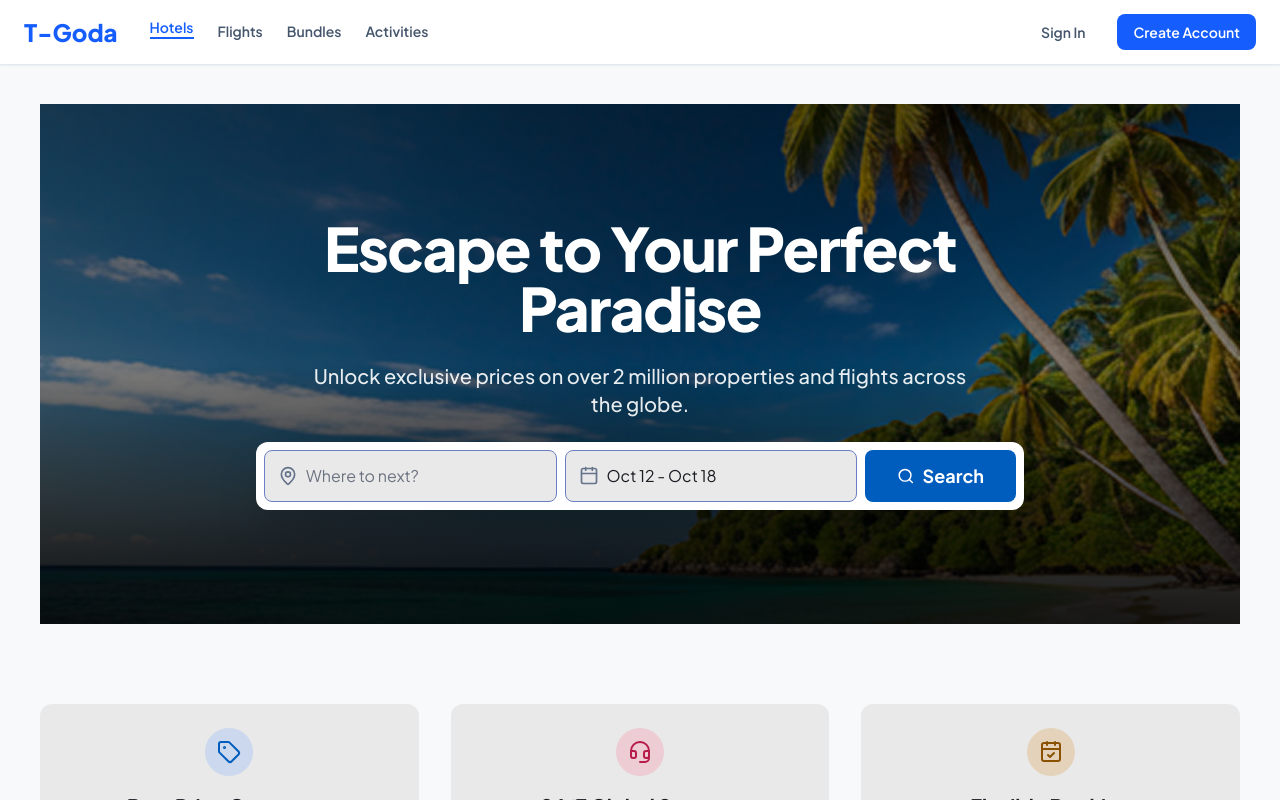
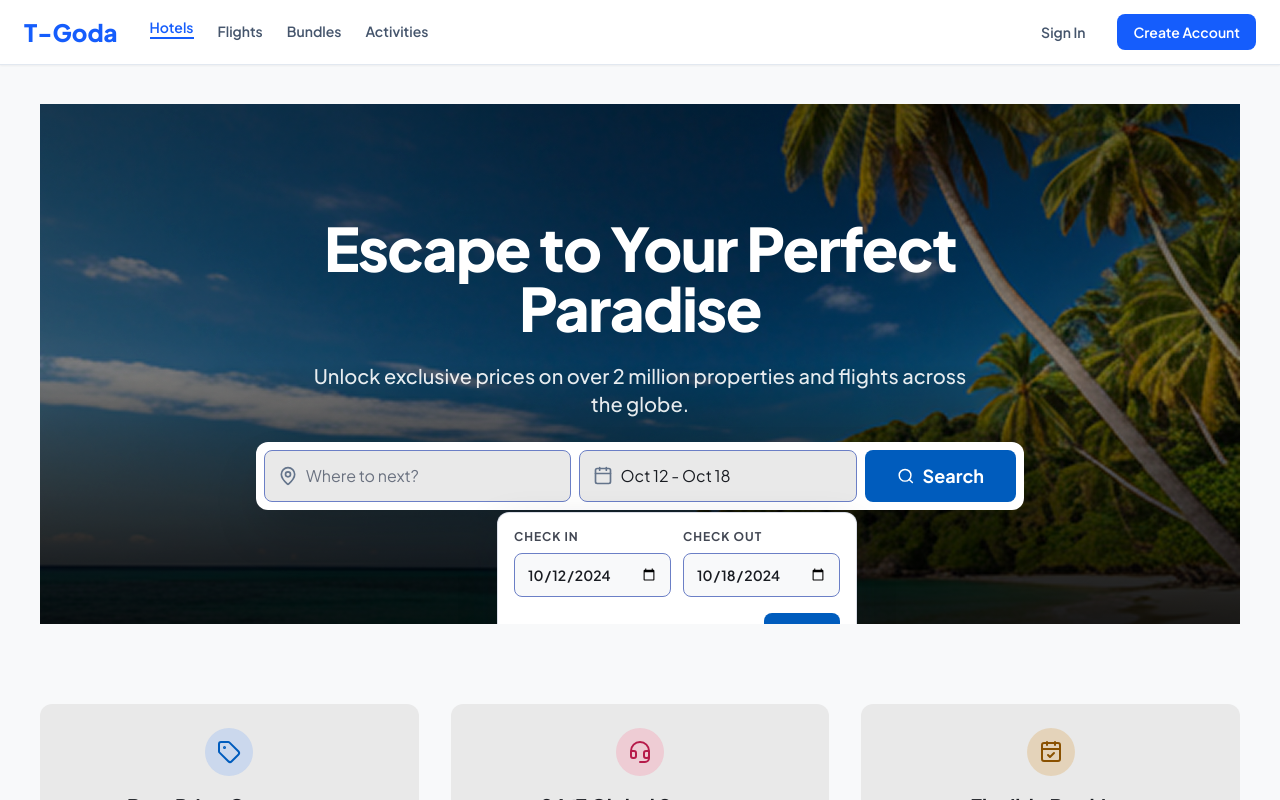
Before and after one commit to teterw/codekit2026, a Next.js app: page / in a window 1280 px wide. Both pictures are taken after a click on the button "Oct 12 - Oct 18". Shown: the top 800 px of the page. Built offline with nearby package versions, Linux system fonts and the light colour scheme.

Commit message:
feat.Add interactive date picker to hero search

```diff
--- a/app/page.tsx
+++ b/app/page.tsx
@@ -1,13 +1,11 @@
 import Image from "next/image";
 import Link from "next/link";
 import Navbar from "@/components/Navbar";
+import HeroSearch from "@/components/HeroSearch";
 import {
-  Calendar,
   CalendarCheck,
   Headset,
   Mail,
-  MapPin,
-  Search,
   Tag,
 } from "lucide-react";
 
@@ -83,30 +81,7 @@ export default function Home() {
                 the globe.
               </p>
 
-              <div className="mt-6 flex w-full max-w-[768px] flex-col gap-2 rounded-xl bg-[#FFFFFF] p-2 shadow-[0_25px_50px_-12px_rgba(0,0,0,0.25)] transition-transform duration-300 hover:-translate-y-1 md:flex-row md:items-stretch">
-                <label className="flex h-[52px] min-w-0 flex-1 items-center gap-2 rounded-lg border border-[#6B7FC6] bg-[#E9E9E9] px-[13px]">
-                  <MapPin className="h-5 w-5 shrink-0 text-[#64748B]" />
-                  <input
-                    type="text"
-                    placeholder="Where to next?"
-                    className="min-w-0 flex-1 bg-transparent text-base text-[#191C22] outline-none placeholder:text-[#6B7280]"
-                  />
-                </label>
-                <button
-                  type="button"
-                  className="flex h-[52px] min-w-0 flex-1 items-center gap-2 rounded-lg border border-[#6B7FC6] bg-[#E9E9E9] px-[13px] text-left text-base text-[#191C22]"
-                >
-                  <Calendar className="h-5 w-5 shrink-0 text-[#64748B]" />
-                  <span className="truncate">Oct 12 - Oct 18</span>
-                </button>
-                <button
-                  type="button"
-                  className="flex h-[52px] min-w-0 flex-1 items-center justify-center gap-2 rounded-lg bg-[#005CBD] px-8 text-lg font-bold text-[#FFFFFF] transition duration-200 hover:bg-[#004f9f] active:scale-[0.98] md:w-[151px] md:flex-none"
-                >
-                  <Search className="h-[18px] w-[18px]" />
-                  Search
-                </button>
-              </div>
+              <HeroSearch />
             </div>
           </div>
         </section>
--- /dev/null
+++ b/components/HeroSearch.tsx
@@ -0,0 +1,130 @@
+"use client";
+
+import Link from "next/link";
+import { useEffect, useRef, useState } from "react";
+import { Calendar, MapPin, Search } from "lucide-react";
+
+const DEFAULT_CHECK_IN = "2024-10-12";
+const DEFAULT_CHECK_OUT = "2024-10-18";
+
+function formatDate(value: string) {
+  const date = new Date(`${value}T00:00:00`);
+  return new Intl.DateTimeFormat("en-US", {
+    month: "short",
+    day: "numeric",
+  }).format(date);
+}
+
+function addDays(value: string, days: number) {
+  const date = new Date(`${value}T00:00:00`);
+  date.setDate(date.getDate() + days);
+  return date.toISOString().slice(0, 10);
+}
+
+export default function HeroSearch() {
+  const [destination, setDestination] = useState("");
+  const [checkIn, setCheckIn] = useState(DEFAULT_CHECK_IN);
+  const [checkOut, setCheckOut] = useState(DEFAULT_CHECK_OUT);
+  const [isCalendarOpen, setIsCalendarOpen] = useState(false);
+  const calendarRef = useRef<HTMLDivElement>(null);
+
+  useEffect(() => {
+    const handleClick = (event: MouseEvent) => {
+      if (!calendarRef.current?.contains(event.target as Node)) {
+        setIsCalendarOpen(false);
+      }
+    };
+
+    document.addEventListener("mousedown", handleClick);
+    return () => document.removeEventListener("mousedown", handleClick);
+  }, []);
+
+  const dateLabel = `${formatDate(checkIn)} - ${formatDate(checkOut)}`;
+
+  const handleCheckInChange = (value: string) => {
+    setCheckIn(value);
+
+    if (checkOut <= value) {
+      setCheckOut(addDays(value, 1));
+    }
+  };
+
+  return (
+    <div className="mt-6 flex w-full max-w-[768px] flex-col gap-2 rounded-xl bg-[#FFFFFF] p-2 shadow-[0_25px_50px_-12px_rgba(0,0,0,0.25)] transition-transform duration-300 hover:-translate-y-1 md:flex-row md:items-stretch">
+      <label className="flex h-[52px] min-w-0 flex-1 items-center gap-2 rounded-lg border border-[#6B7FC6] bg-[#E9E9E9] px-[13px]">
+        <MapPin className="h-5 w-5 shrink-0 text-[#64748B]" />
+        <input
+          type="text"
+          value={destination}
+          onChange={(event) => setDestination(event.target.value)}
+          placeholder="Where to next?"
+          className="min-w-0 flex-1 bg-transparent text-base text-[#191C22] outline-none placeholder:text-[#6B7280]"
+        />
+      </label>
+
+      <div ref={calendarRef} className="relative min-w-0 flex-1">
+        <button
+          type="button"
+          onClick={() => setIsCalendarOpen((open) => !open)}
+          className="flex h-[52px] w-full min-w-0 items-center gap-2 rounded-lg border border-[#6B7FC6] bg-[#E9E9E9] px-[13px] text-left text-base text-[#191C22] transition-colors hover:bg-[#E7E8F1]"
+          aria-expanded={isCalendarOpen}
+        >
+          <Calendar className="h-5 w-5 shrink-0 text-[#64748B]" />
+          <span className="truncate">{dateLabel}</span>
+        </button>
+
+        {isCalendarOpen ? (
+          <div className="absolute left-0 right-0 top-[calc(100%+10px)] z-30 rounded-xl border border-[#C2C6D5]/60 bg-white p-4 text-left shadow-[0_18px_40px_rgba(15,23,42,0.20)] md:left-auto md:w-[360px]">
+            <div className="grid gap-3 sm:grid-cols-2">
+              <label className="flex flex-col gap-2">
+                <span className="text-xs font-bold uppercase tracking-[0.08em] text-[#424753]">
+                  Check in
+                </span>
+                <input
+                  type="date"
+                  value={checkIn}
+                  onChange={(event) => handleCheckInChange(event.target.value)}
+                  className="h-11 rounded-lg border border-[#6B7FC6] bg-[#F8F9FA] px-3 text-sm font-semibold text-[#191C22] outline-none focus:border-[#005CBD] focus:ring-2 focus:ring-[#5392F9]/20"
+                />
+              </label>
+
+              <label className="flex flex-col gap-2">
+                <span className="text-xs font-bold uppercase tracking-[0.08em] text-[#424753]">
+                  Check out
+                </span>
+                <input
+                  type="date"
+                  value={checkOut}
+                  min={addDays(checkIn, 1)}
+                  onChange={(event) => setCheckOut(event.target.value)}
+                  className="h-11 rounded-lg border border-[#6B7FC6] bg-[#F8F9FA] px-3 text-sm font-semibold text-[#191C22] outline-none focus:border-[#005CBD] focus:ring-2 focus:ring-[#5392F9]/20"
+                />
+              </label>
+            </div>
+
+            <div className="mt-4 flex items-center justify-between gap-3">
+              <span className="min-w-0 truncate text-sm font-semibold text-[#191C22]">
+                {dateLabel}
+              </span>
+              <button
+                type="button"
+                onClick={() => setIsCalendarOpen(false)}
+                className="h-10 rounded-lg bg-[#005CBD] px-5 text-sm font-bold text-white transition-colors hover:bg-[#004f9f]"
+              >
+                Done
+              </button>
+            </div>
+          </div>
+        ) : null}
+      </div>
+
+      <Link
+        href="/search"
+        className="flex h-[52px] min-w-0 flex-1 items-center justify-center gap-2 rounded-lg bg-[#005CBD] px-8 text-lg font-bold text-[#FFFFFF] transition duration-200 hover:bg-[#004f9f] active:scale-[0.98] md:w-[151px] md:flex-none"
+      >
+        <Search className="h-[18px] w-[18px]" />
+        Search
+      </Link>
+    </div>
+  );
+}
```
